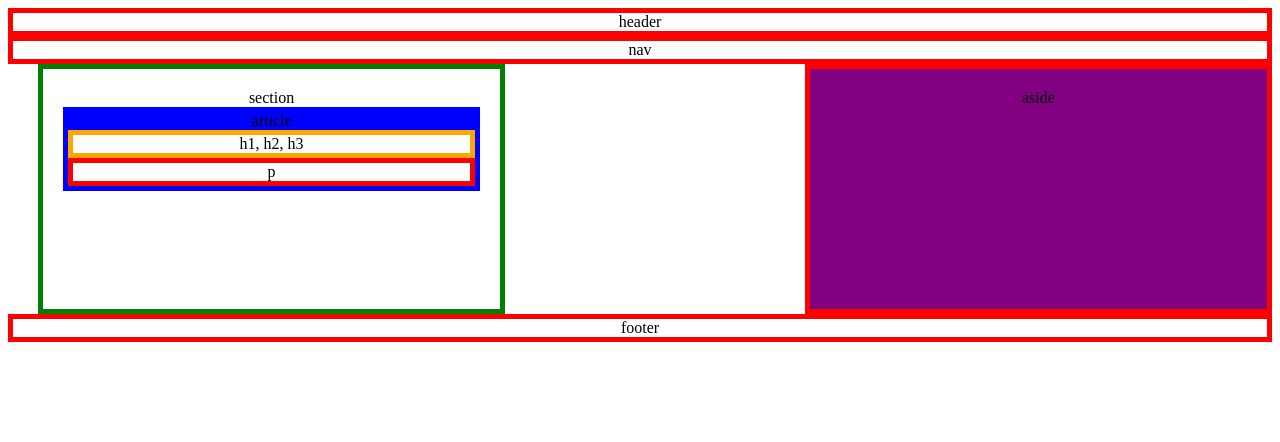
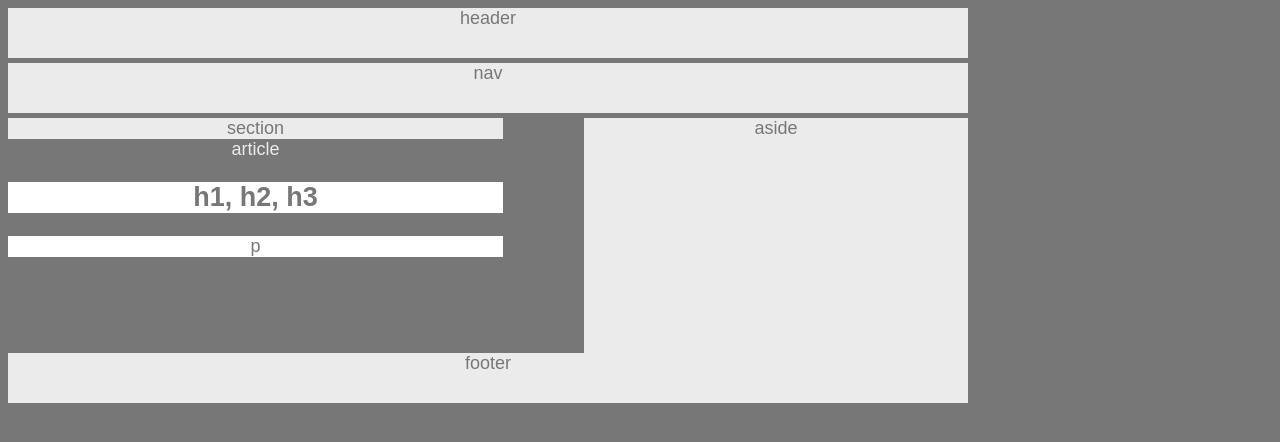
Before and after one commit to AnnieBeltran/HW-Wireframe, a plain HTML site: page index.html in a window 1280 px wide. Drawn offline with Linux system fonts and the light colour scheme.

Commit message:
updated commit hmw 1

```diff
--- a/index.html
+++ b/index.html
@@ -3,7 +3,7 @@
 
 <head>
   <meta charset="UTF-8">
-  <title>Floats</title>
+  <title>Annie HW-1</title>
   <link rel="stylesheet" type="text/css" href="style.css">
 </head>
 
@@ -12,29 +12,33 @@
     <section id="nav">
         nav
     </section>
-<!--Aside Floats Right, does this group?-->
+
+    <!--Aside Float Right-->
     <aside id="aside">
         aside
     </aside>
+
     <!--Group Section, Article, h123-->
     <div class="group">
         <section id="section">
             section
         </section>
+
         <!--Group Article, h123, p-->
         <div class="group2">
             <section id="article">
                 article
             </section>
             <section id="h123">
-             h1, h2, h3
+                <h1>h1, h2, h3</h1>
             </section>
             <section id="p">
-             p
+                <p>p</p>
             </section>
         </div>
     </div>
-<!--Footer, probably needs clear: both; fix-->
+
+    <!--Footer clear: both; fix-->
     <footer>
         footer
     </footer>
--- a/style.css
+++ b/style.css
@@ -3,69 +3,76 @@
 **/
 
 body {
+  font-family: 'Arial', 'Helvetica Neue', Helvetica, sans-serif;
+  color: #777;
+  background-color: #777;
+  width: 960px;
+  font-size: 18px;
   }
 
 #header {
     text-align: center;
-    border-color: red;
-    border-style: solid;
-    border-width: 5px;
+    height: 50px;
+    margin-bottom: 5px;
+    background-color: #ebebeb;
 }
 
 #nav {
-    text-align: center;
-    border-color: red;
-    border-style: solid;
-    border-width: 5px;
+  text-align: center;
+  height: 50px;
+  margin-bottom: 5px;
+  background-color: #ebebeb;
   }
 
 #aside{
     text-align: center;
     float: right;
-    width: 33%;
     height: 200px;
-    padding: 20px;
-    margin-left: 30px;
-    background: purple;
-    border: 5px solid red;
+    width: 40%;
+    padding-bottom: 35px;
+    margin-botton: 10px;
+    background-color: #ebebeb;
+    color: #777;
   }
 
 .group {
     text-align: center;
-    float: left;
-    width: 33%;
-    height: 200px;
-    padding: 20px;
-    margin-left: 30px;
-    border: 5px solid green;
+    width: 495px;
+    color: #777;
+    margin-bottom: 10px;
+    background-color: #ebebeb;
   }
 
 .group2 {
     text-align: center;
-    border: 5px solid blue;
-    border-width: 5px;
-    background-color: blue
+    background-color: #777
   }
+
+#article{
+    color: #ebebeb;
+    background-color: #777;
+  }
+
 
 #h123 {
     text-align: center;
-    border: 5px solid orange;
-    background-color: white
+    background-color: white;
+    margin-bottom: 5px;
   }
 
 #p {
     text-align: center;
-    border: 5px solid red;
-    background-color: white
+    margin-bottom: 5px;
+    background-color: white;
   }
 
 
 
 
 footer {
-    text-align: center;
-    border-color: red;
-    border-style: solid;
-    border-width: 5px;
-    clear: both;
+  text-align: center;
+  height: 50px;
+  margin-top: 5px;
+  background-color: #ebebeb;
+  clear: both;
   }
```
Lines whose indentation alone changed are shown as unchanged.
